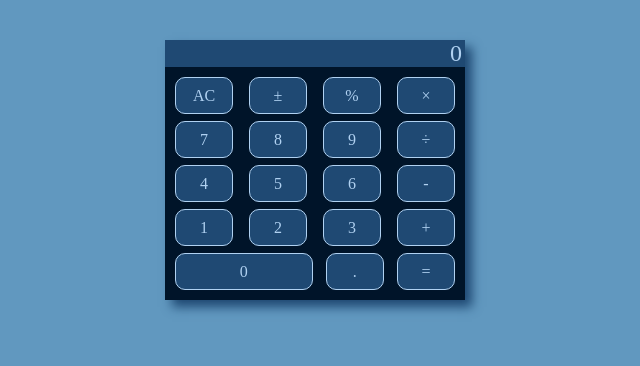
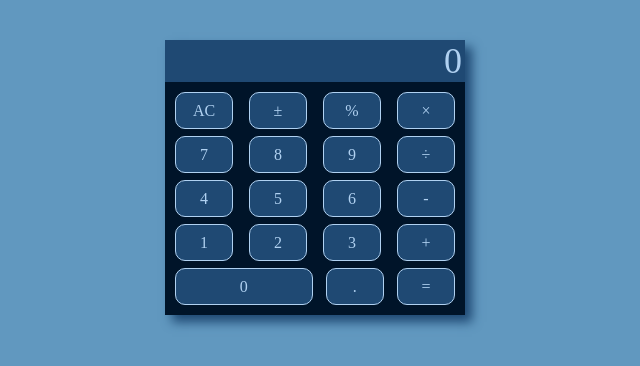
Before and after one commit to dslemay/javascript-calculator, a React (Create React App) app: page / in a window 1280 px wide. Shown: the top 366 px of the page, without its empty margins (325-965 px from the left). Built offline with nearby package versions, Linux system fonts and the light colour scheme.

Commit message:
Increase display font size

```diff
--- a/src/style/Display.scss
+++ b/src/style/Display.scss
@@ -1,7 +1,7 @@
 .display-field {
   text-align: right;
   padding-right: 3px;
-  font-size: 24px;
+  font-size: 36px;
   background-color: #1F4973;
   color: #B0D1F1;
 }
```
